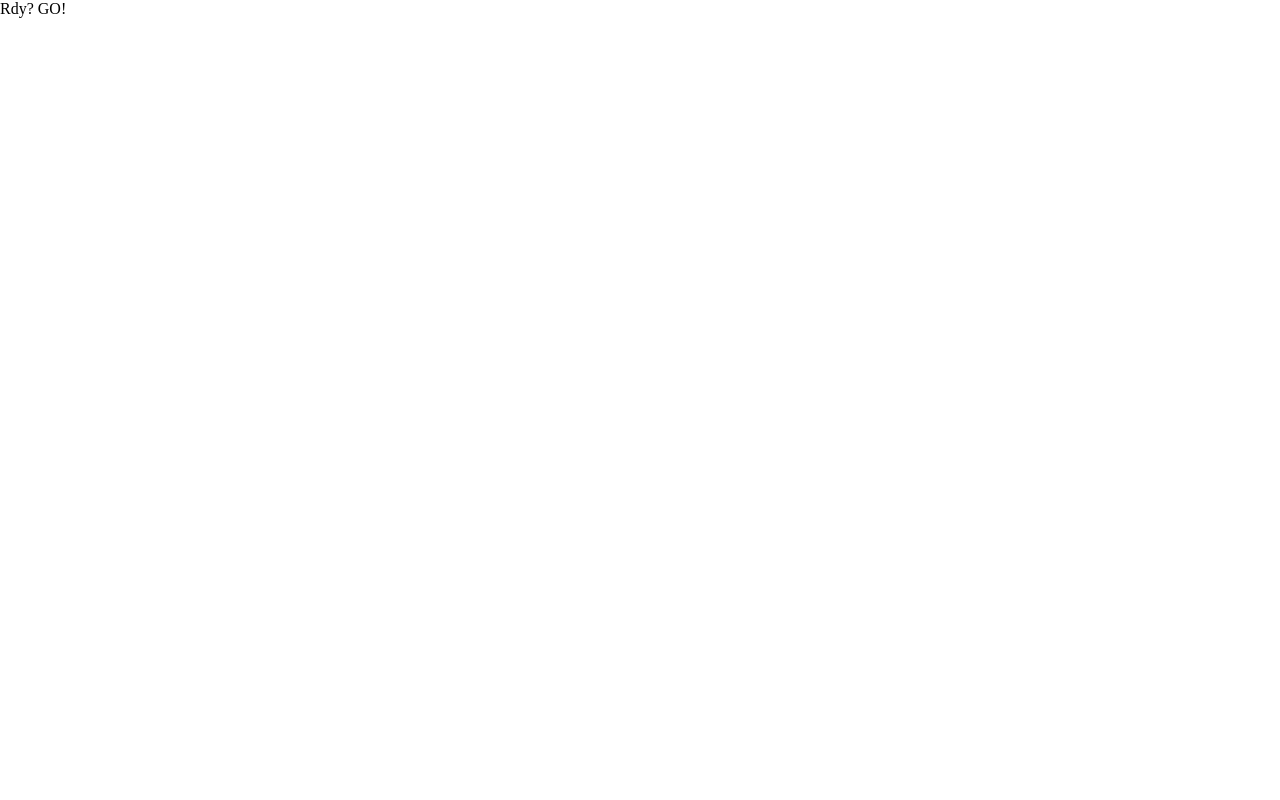
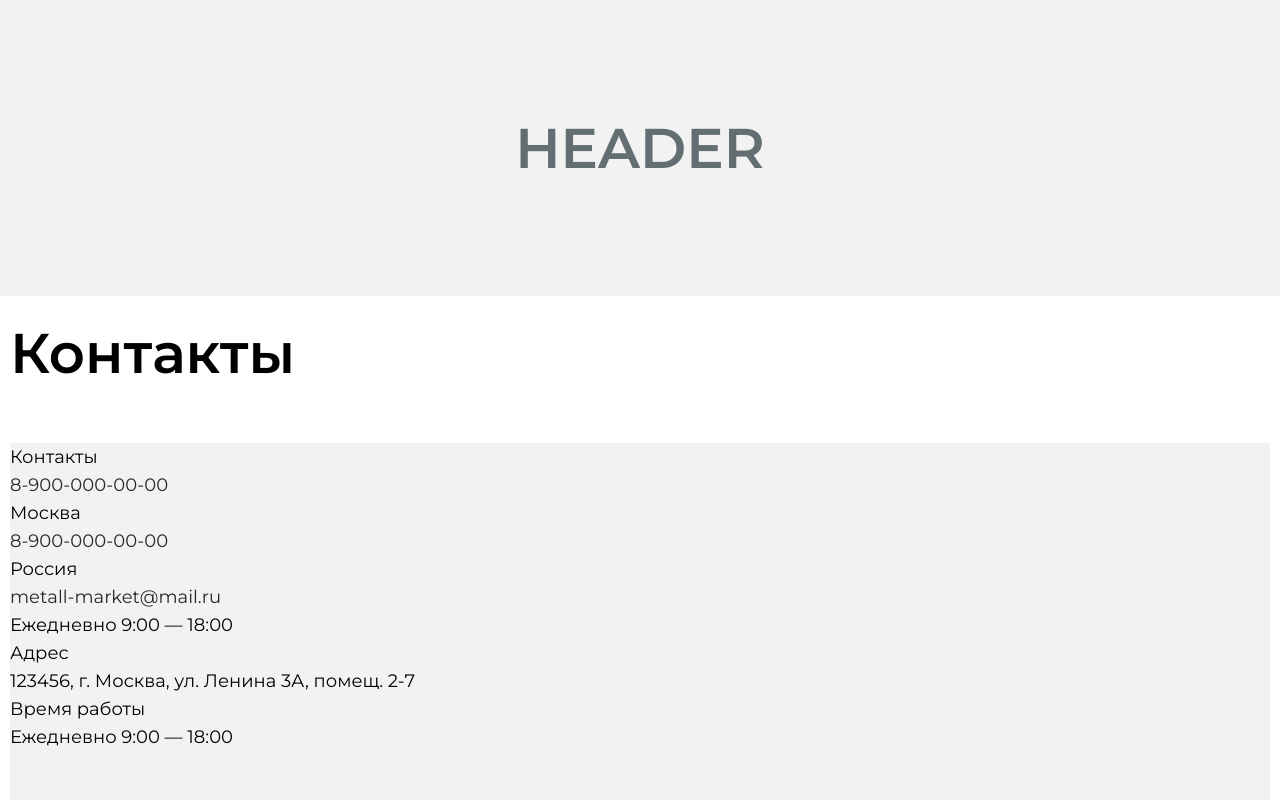
Before and after one commit to RodionMalkov/roiburo-layout, a website built with webpack: page src/index.html in a window 1280 px wide. Shown: the top 800 px of the page. Built offline with nearby package versions, Linux system fonts and the light colour scheme.

Commit message:
preparing and start block contacts

```diff
--- a/src/index.html
+++ b/src/index.html
@@ -6,11 +6,57 @@
   <meta name="viewport" content="width=device-width, initial-scale=1.0">
   <title>ROIBuro</title>
 </head>
-<body>
-  <header></header>
+<body class="page">
+  <header class="header">
+    <div class="title">Header</div>
+  </header>
+  <main class="content">
+    <div class="container">
+      <h1 class="page-title">Контакты</h1>
+      <div class="content__wrapper">
+        <section class="map">
+          <div class="contacts">
+            <div class="contacts__wrapper">
+              <div class="contacts__title">Контакты</div>
+              <div class="contacts__info">
+                <div class="contacts__row">
+                  <div class="contacts__item">
+                    <a class="contacts__item-title" href="tel:89000000000">8-900-000-00-00</a>
+                    <div class="contacts__item-desc">Москва</div>
+                  </div>
+                  <div class="contacts__item">
+                    <a class="contacts__item-title" href="tel:89000000000">8-900-000-00-00</a>
+                    <div class="contacts__item-desc">Россия</div>
+                  </div>
+                  <div class="contacts__item-button"></div>
+                </div>
+                <div class="contacts__row">
+                  <div class="contacts__item">
+                    <a class="contacts__item-title" href="mailto:metall-market@mail.ru">metall-market@mail.ru</a>
+                    <div class="contacts__item-desc">Ежедневно 9:00 — 18:00</div>
+                  </div>
+                  <div class="contacts__item-button"></div>
+                </div>
+                <div class="contacts__row">
+                  <div class="contacts__item">
+                    <div class="contacts__item-title">Адрес</div>
+                    <div class="contacts__item-desc">123456, г. Москва, ул. Ленина 3А, помещ. 2-7</div>
+                  </div>
+                </div>
+                <div class="contacts__row">
+                  <div class="contacts__item">
+                    <div class="contacts__item-title">Время работы</div>
+                    <div class="contacts__item-desc">Ежедневно 9:00 — 18:00</div>
+                  </div>
+                </div>
+              </div>
+            </div>
+          </div>
+        </section>
+      </div>
+    </div>
 
-  <main>Rdy? GO!</main>
-
+  </main>
   <footer></footer>
 </body>
 </html>
--- /dev/null
+++ b/src/stylesheets/components/contacts/map.scss
@@ -0,0 +1,5 @@
+.map {
+  width: 100%;
+  height: 728px;
+  background-color: var(--inactive);
+}
--- /dev/null
+++ b/src/stylesheets/include/container.scss
@@ -0,0 +1,6 @@
+.container {
+  width: 100%;
+  max-width: 1736px;
+  padding: 0 10px;
+  margin: 0 auto;
+}
--- a/src/stylesheets/include/global.scss
+++ b/src/stylesheets/include/global.scss
@@ -0,0 +1,30 @@
+* {
+  box-sizing: border-box;
+  padding: 0;
+}
+
+a {
+  text-decoration: none;
+  color: var(--black);
+}
+
+.page {
+  font-family: var(--regular);
+  font-size: 18px;
+  line-height: 28px;
+}
+
+.title {
+  font-family: var(--bold);
+  font-size: 56px;
+  font-weight: bold;
+  text-transform: uppercase;
+  color: var(--inactive-text);
+}
+
+.page-title {
+  font-family: var(--bold);
+  font-size: 56px;
+  line-height: 120%;
+  margin: 24px 0;
+}
--- a/src/stylesheets/include/varibles.scss
+++ b/src/stylesheets/include/varibles.scss
@@ -1,3 +1,13 @@
 :root {
 
+  --black: #282828;
+  --grey: #818181;
+  --light-grey: #F2F2F2;
+  --green: #00A55A;
+
+  --inactive: #f2f2f2;
+  --inactive-text: #636e72;
+
+  --regular: Montserrat-Regular, Helvetica, sans-serif;
+  --bold: Montserrat-SemiBold, Helvetica, sans-serif;
 }
--- a/src/stylesheets/index.scss
+++ b/src/stylesheets/index.scss
@@ -1,5 +1,12 @@
+@import 'include/container';
+@import 'include/fonts';
+@import 'include/global';
+@import 'include/varibles';
+
 @import '~normalize.css';
 
-@import 'include/varibles';
-@import 'include/global';
-@import 'include/fonts';
+@import 'template/content';
+@import 'template/header';
+
+@import 'components/contacts/map';
+@import 'components/contacts/contacts';
--- /dev/null
+++ b/src/stylesheets/template/content.scss
@@ -0,0 +1,10 @@
+.content {
+
+  &__wrapper {
+    display: flex;
+    flex-direction: column;
+    gap: 124px;
+    margin-top: 56px;
+  }
+
+}
--- /dev/null
+++ b/src/stylesheets/template/header.scss
@@ -0,0 +1,8 @@
+.header {
+  width: 100%;
+  height: 296px;
+  display: flex;
+  align-items: center;
+  justify-content: center;
+  background: var(--inactive);
+}
```
Also changed, not shown: src/stylesheets/components/contacts/contacts.scss (added).
